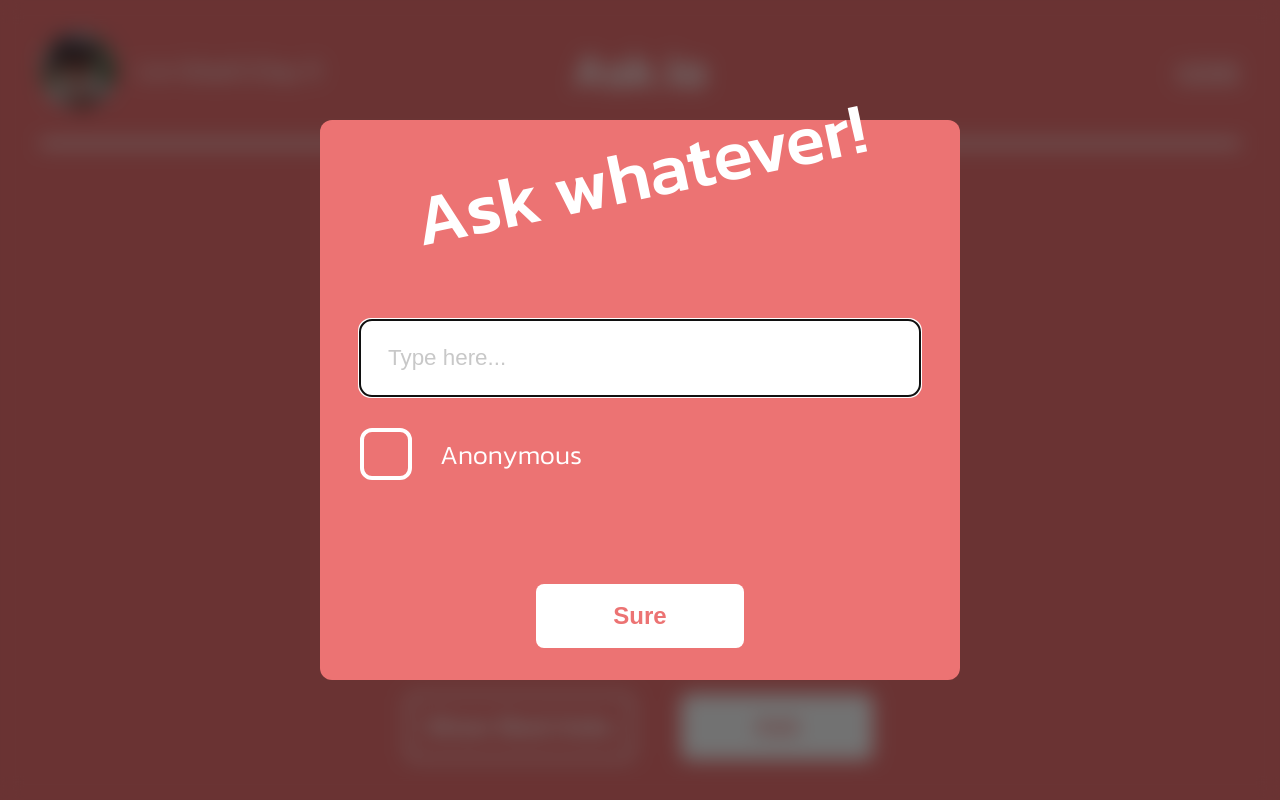
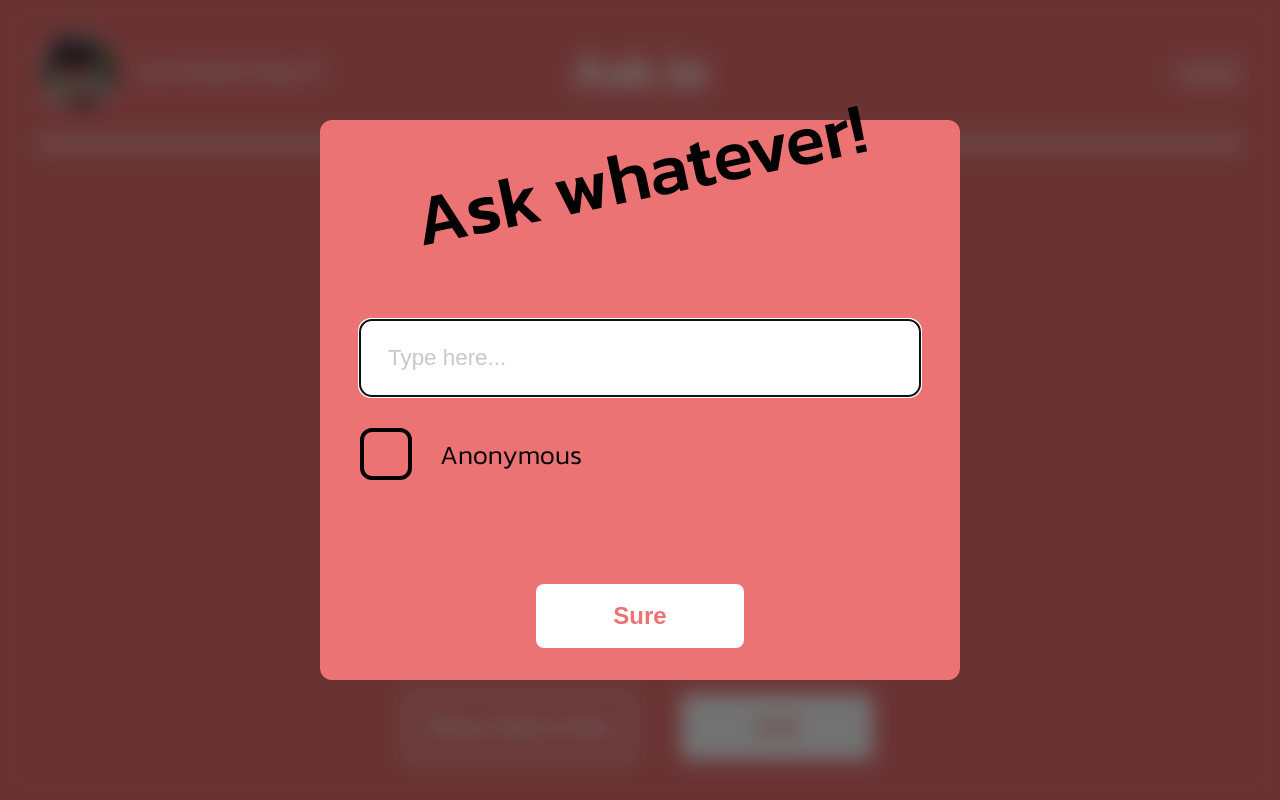
Before and after one commit to zoop-de-loop/ask.io, a Next.js app: page /asks in a window 1280 px wide. Both pictures are taken after a click on the button "Ask". Built offline with nearby package versions, Linux system fonts and the light colour scheme.

Commit message:
Fix form text color

```diff
--- a/styles/components/create-ask-form.module.scss
+++ b/styles/components/create-ask-form.module.scss
@@ -16,7 +16,7 @@
 		rotate: -12deg;
 		font-size: 4.5rem;
 		font-weight: 500;
-		color: var(--secondary-color);
+		color: var(--text-color);
 		width: 100%;
 	}
 
@@ -32,6 +32,7 @@
 			border: none;
 			box-sizing: border-box;
 			background-color: var(--secondary-color);
+			color: var(--text-color);
 			width: 100%;
 			height: 4.75rem;
 			padding: 1.75rem;
@@ -48,7 +49,7 @@
 			justify-content: flex-start;
 			align-items: center;
 			gap: 1.75rem;
-			color: var(--secondary-color);
+			color: var(--text-color);
 			font-size: 1.65rem;
 
 			input[type="checkbox"] {
@@ -61,8 +62,8 @@
 				justify-content: center;
 				align-items: center;
 				user-select: none;
-				border: var(--secondary-color) 0.3rem solid;
-				color: var(--secondary-color);
+				border: var(--text-color) 0.3rem solid;
+				color: var(--text-color);
 				border-radius: 0.75rem;
 				width: 2.75rem;
 				aspect-ratio: 1/1;
```
